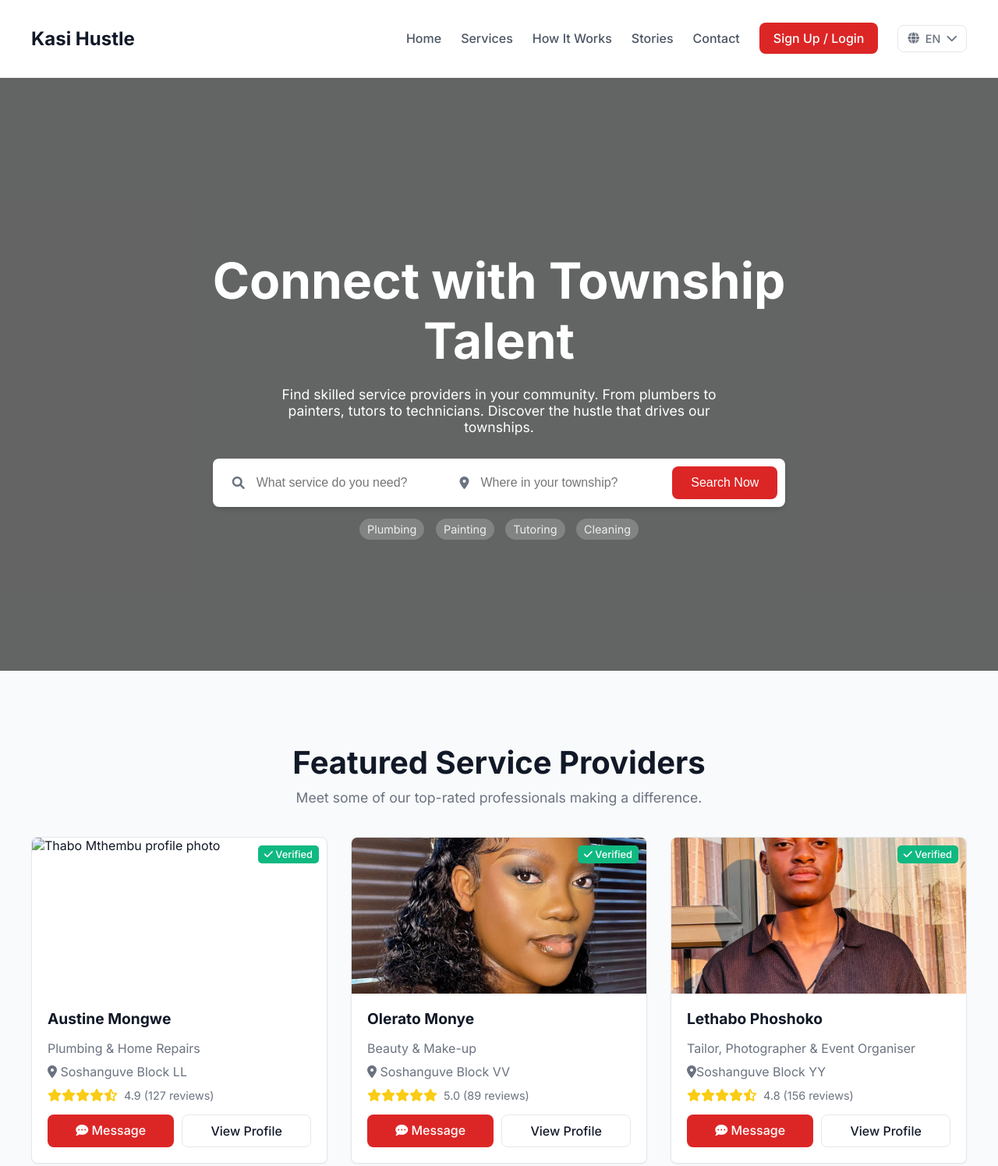
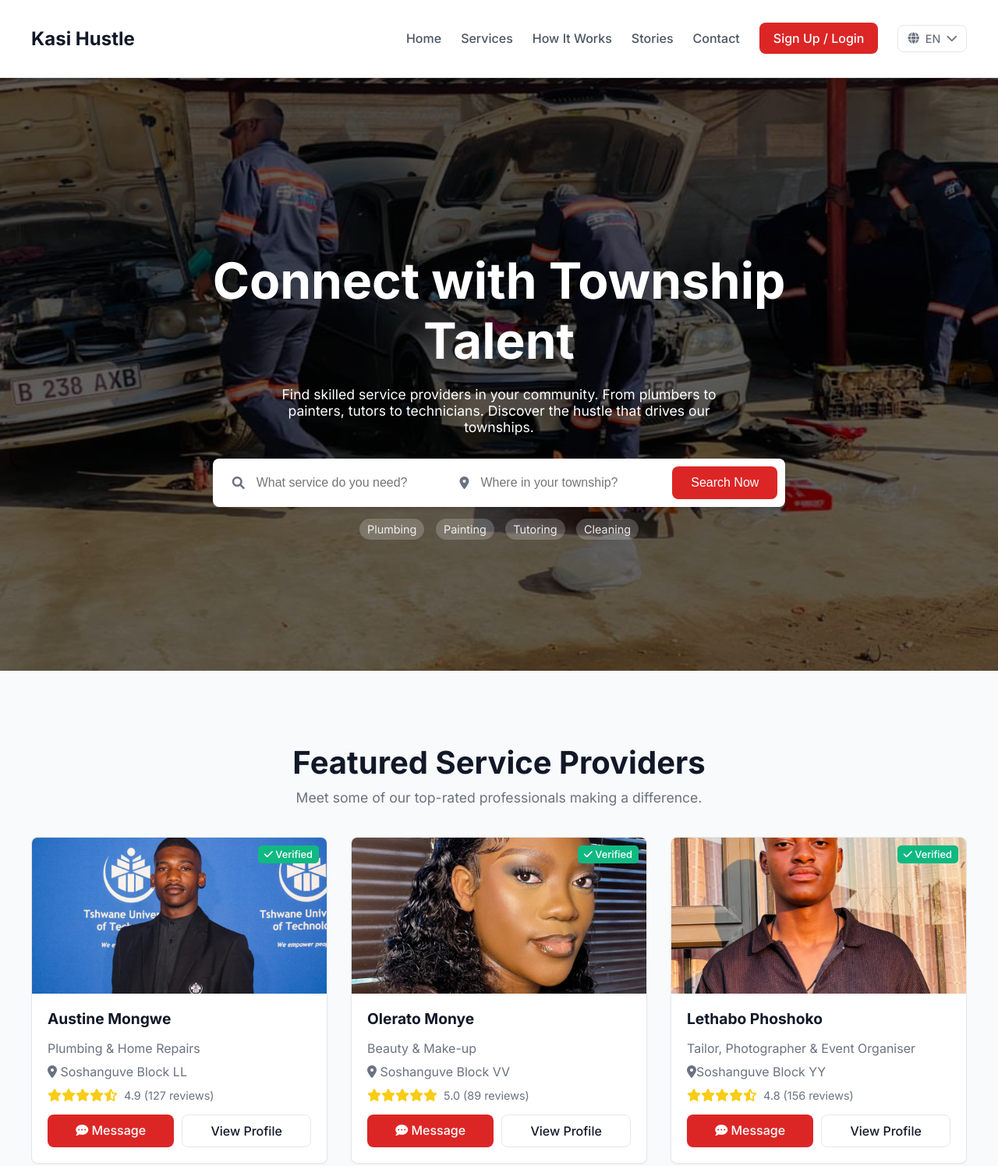
Before and after one commit to winston-mbele/Cloud-Intel-Web, a plain HTML site: page index.html in a window 1280 px wide. Shown: the top 1495 px of the page at 78% size. Drawn offline with Linux system fonts and the light colour scheme; a script that the page names is missing.

Commit message:
Add files via upload

```diff
--- a/index.html
+++ b/index.html
@@ -90,7 +90,7 @@
             <div class="providers-grid">
                 <div class="provider-card">
                     <div class="provider-image">
-                        <img class="provider-photo" src=".austine.jpg" loading="lazy" alt="Thabo Mthembu profile photo">
+                        <img class="provider-photo" src="austine.jpg" loading="lazy" alt="Thabo Mthembu profile photo">
                         <div class="verified-badge"><i class="fas fa-check"></i> Verified</div>
                     </div>
                     <div class="provider-info">
--- a/style.css
+++ b/style.css
@@ -184,7 +184,7 @@ img {
     justify-content: center;
     text-align: center;
     color: #fff;
-    background: url('./images/background.jpg') no-repeat center center/cover;
+    background: url('background.jpg') no-repeat center center/cover;
 }
 .hero-overlay {
     position: absolute;
```
